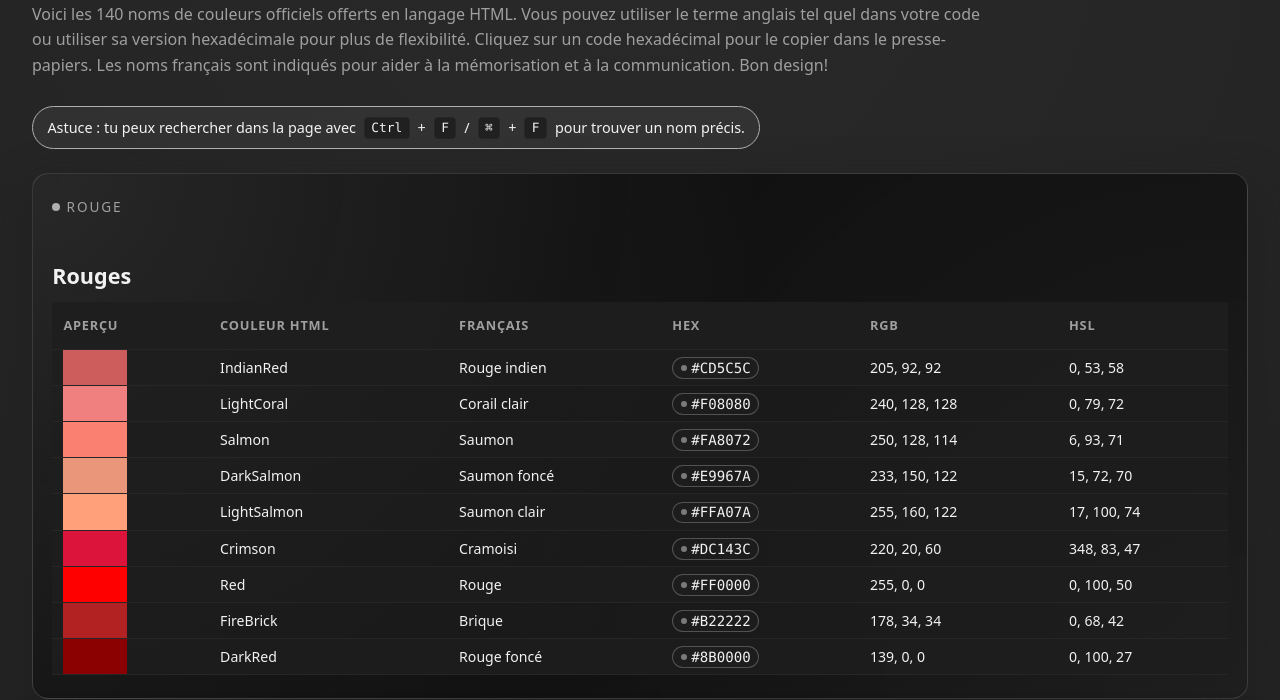
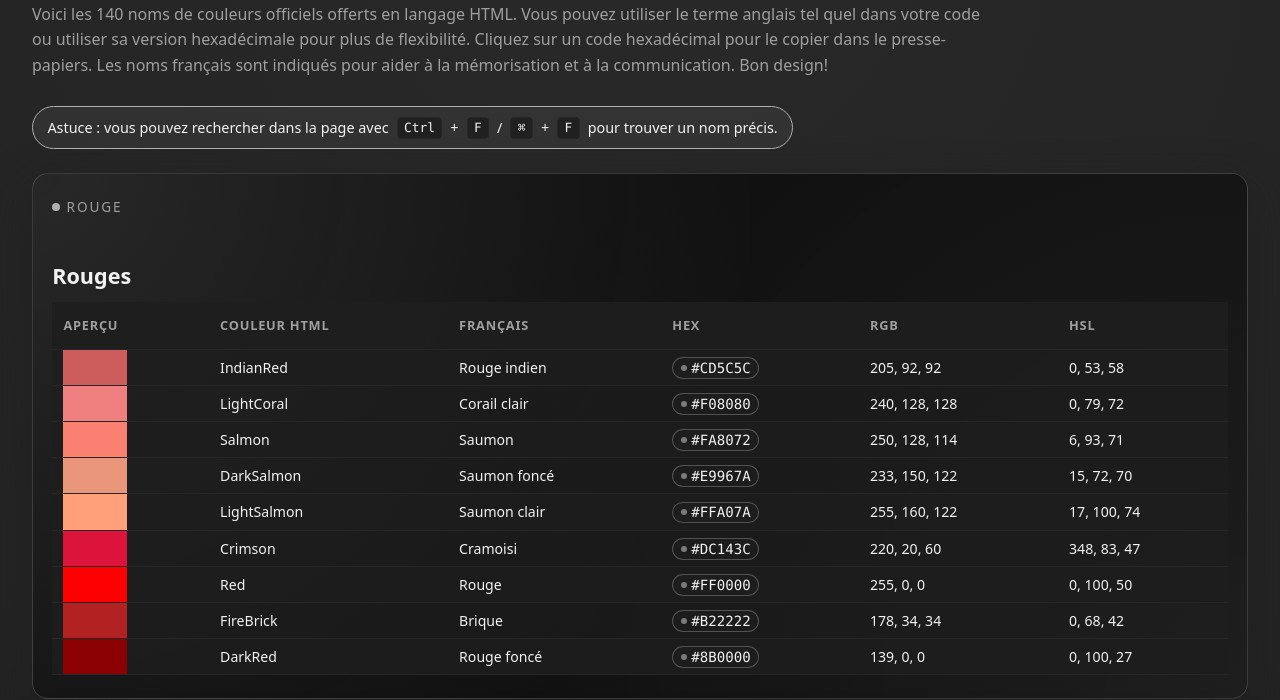
Before and after one commit to xavharel/colorpicker_fr, a plain HTML site: page index.html in a window 1280 px wide. Shown: the part 102-802 px from the top of the page. Drawn offline with Linux system fonts and the light colour scheme.

Commit message:
Update French text from 'tu' to 'vous'

```diff
--- a/index.html
+++ b/index.html
@@ -208,7 +208,7 @@
     Voici les 140 noms de couleurs officiels offerts en langage HTML. Vous pouvez utiliser le terme anglais tel quel dans votre code ou utiliser sa version hexadécimale pour plus de flexibilité. Cliquez sur un code hexadécimal pour le copier dans le presse-papiers. Les noms français sont indiqués pour aider à la mémorisation et à la communication. Bon design!
   </p>
   <div class="hint">
-    Astuce&nbsp;: tu peux rechercher dans la page avec
+    Astuce&nbsp;: vous pouvez rechercher dans la page avec
     <span class="hint-kbd">Ctrl</span> + <span class="hint-kbd">F</span> /
     <span class="hint-kbd">⌘</span> + <span class="hint-kbd">F</span> pour trouver un nom précis.
   </div>
```
